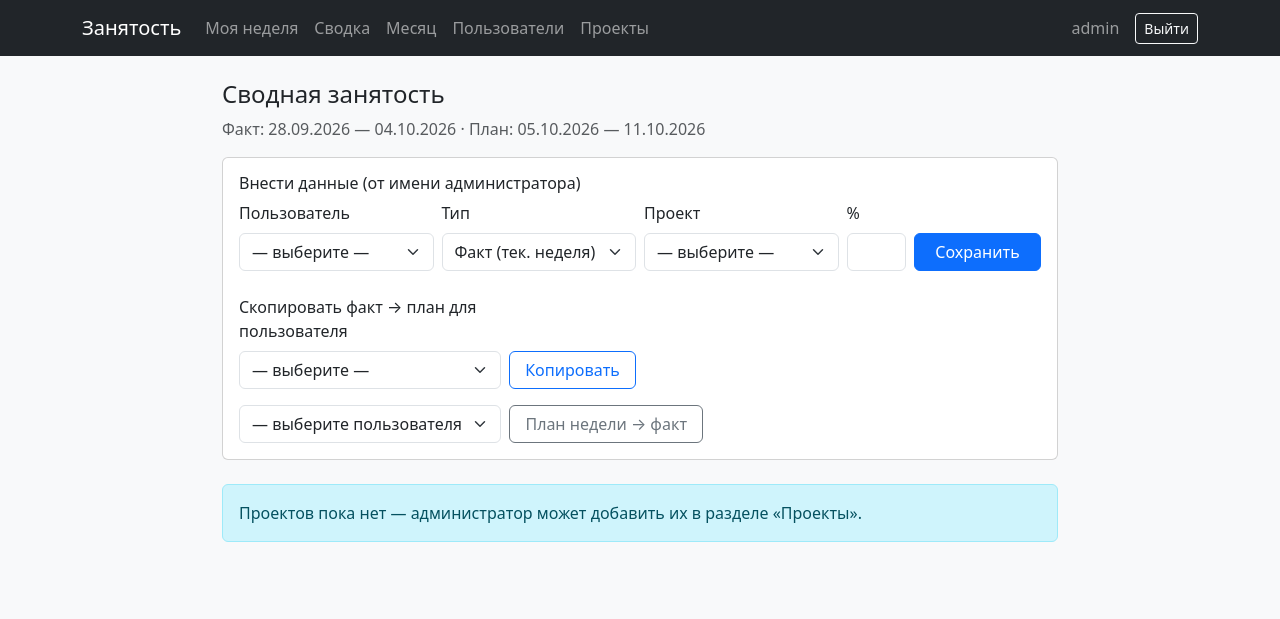
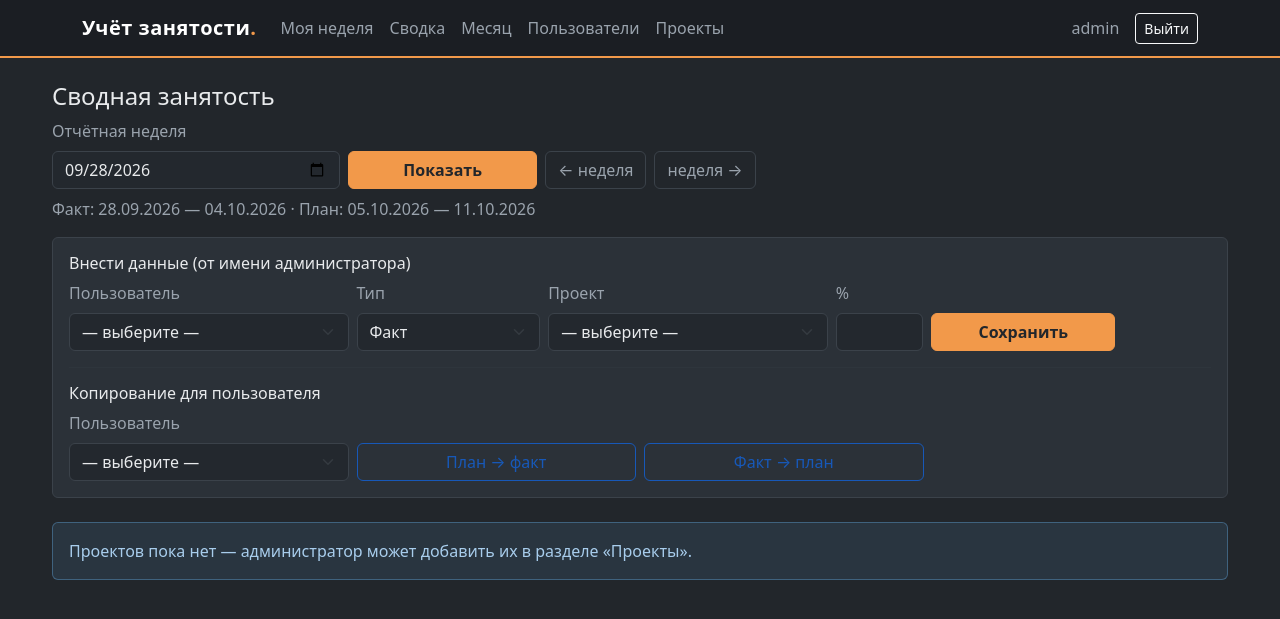
Before and after one commit to kaa-ghost/weekly-participation, a Flask app: page /summary in a window 1280 px wide. Shown: the top 619 px of the page. Run offline with Flask 3, Linux system fonts and the light colour scheme; a user stored in the database is signed in; data comes from the database, SQL or seed files in the repository; data that the repository does not hold is empty.

Commit message:
Add files via upload

```diff
--- a/app.py
+++ b/app.py
@@ -57,6 +57,17 @@ def planned_week():
     return current_week_start() + timedelta(days=7)
 
 
+def selected_week():
+    """Неделя, выбранная пользователем (?week=YYYY-MM-DD — любая дата недели).
+    По умолчанию — текущая отчётная неделя."""
+    raw = request.values.get('week', '')
+    try:
+        d = date.fromisoformat(raw)
+        return d - timedelta(days=d.weekday())
+    except ValueError:
+        return current_week_start()
+
+
 # ---------- Аутентификация ----------
 
 @app.route('/register', methods=['GET', 'POST'])
@@ -113,8 +124,8 @@ def logout():
 @app.route('/')
 @login_required
 def dashboard():
-    fact_week = current_week_start()
-    plan_week = planned_week()
+    fact_week = selected_week()
+    plan_week = fact_week + timedelta(days=7)
     fact_entries = (Participation.query
                     .filter_by(user_id=current_user.id, week_start=fact_week,
                                kind='fact')
@@ -133,12 +144,15 @@ def dashboard():
         plan_remaining=sum(e.percent for e in plan_entries),
         fact_week=fact_week, plan_week=plan_week,
         fact_week_end=fact_week + timedelta(days=6),
-        plan_week_end=plan_week + timedelta(days=6))
+        plan_week_end=plan_week + timedelta(days=6),
+        week=fact_week.isoformat(),
+        prev_week=(fact_week - timedelta(days=7)).isoformat(),
+        next_week=(fact_week + timedelta(days=7)).isoformat())
 
 
-def _save_entry(user_id, project_id, percent, kind):
+def _save_entry(user_id, project_id, percent, kind, fact_week):
     """Общая валидация и upsert записи. Возвращает (ok, message, category)."""
-    week = current_week_start() if kind == 'fact' else planned_week()
+    week = fact_week if kind == 'fact' else fact_week + timedelta(days=7)
     project = db.session.get(Project, project_id) if project_id else None
     if project is None or not project.active:
         return False, 'Проект не найден.', 'danger'
@@ -166,47 +180,50 @@ def _save_entry(user_id, project_id, percent, kind):
 @app.route('/fact/copy', methods=['POST'])
 @login_required
 def copy_fact():
-    """Копирование плана текущей недели в её факт (для себя)."""
-    count, skipped = _copy_plan_to_fact(current_user.id)
+    """Копирование плана выбранной недели в её факт (для себя)."""
+    week = selected_week()
+    count, skipped = _copy_plan_to_fact(current_user.id, week)
     msg = f'Скопировано из плана в факт: {count}.'
     if skipped:
         msg += f' Пропущено: {skipped} (уже есть или превысило бы 100%).'
     flash(msg, 'info')
-    return redirect(url_for('dashboard'))
+    return redirect(url_for('dashboard', week=week.isoformat()))
 
 
 @app.route('/entries', methods=['POST'])
 @login_required
 def add_entry():
+    week = selected_week()
     ok, msg, cat = _save_entry(current_user.id,
                                request.form.get('project_id', type=int),
-                               request.form.get('percent', type=int), 'fact')
+                               request.form.get('percent', type=int), 'fact', week)
     flash(msg, cat)
-    return redirect(url_for('dashboard'))
+    return redirect(url_for('dashboard', week=week.isoformat()))
 
 
 @app.route('/plan', methods=['POST'])
 @login_required
 def add_plan():
+    week = selected_week()
     ok, msg, cat = _save_entry(current_user.id,
                                request.form.get('project_id', type=int),
-                               request.form.get('percent', type=int), 'plan')
+                               request.form.get('percent', type=int), 'plan', week)
     flash(msg, cat)
-    return redirect(url_for('dashboard'))
+    return redirect(url_for('dashboard', week=week.isoformat()))
 
 
 @app.route('/plan/copy', methods=['POST'])
 @login_required
 def copy_plan():
-    """Копирование факта отчётной недели в план следующей (для себя)."""
-    count = _copy_fact_to_plan(current_user.id)
+    """Копирование факта выбранной недели в план следующей (для себя)."""
+    week = selected_week()
+    count = _copy_fact_to_plan(current_user.id, week)
     flash(f'Скопировано записей: {count}. Уже существующие не тронуты.', 'info')
-    return redirect(url_for('dashboard'))
+    return redirect(url_for('dashboard', week=week.isoformat()))
 
 
-def _copy_fact_to_plan(user_id):
-    fact_week = current_week_start()
-    plan_week = planned_week()
+def _copy_fact_to_plan(user_id, fact_week):
+    plan_week = fact_week + timedelta(days=7)
     facts = Participation.query.filter_by(user_id=user_id, week_start=fact_week,
                                           kind='fact').all()
     count = 0
@@ -223,13 +240,12 @@ def _copy_fact_to_plan(user_id):
     return count
 
 
-def _copy_plan_to_fact(user_id):
+def _copy_plan_to_fact(user_id, week):
     """Копирование плана текущей (отчётной) недели в её факт.
 
-    План текущей недели заполнялся ранее (когда она была «следующей»),
-    поэтому ищем записи kind='plan' с week_start = текущий понедельник.
+    План недели заполнялся ранее (когда она была «следующей»),
+    поэтому ищем записи kind='plan' с week_start = понедельник выбранной недели.
     """
-    week = current_week_start()
     plans = Participation.query.filter_by(user_id=user_id, week_start=week,
                                           kind='plan').all()
     count, skipped = 0, 0
@@ -262,7 +278,7 @@ def delete_entry(entry_id):
     db.session.delete(entry)
     db.session.commit()
     flash('Запись удалена.', 'info')
-    return redirect(url_for('dashboard'))
+    return redirect(url_for('dashboard', week=request.form.get('week', '')))
 
 
 # ---------- Сводная информация ----------
@@ -270,8 +286,8 @@ def delete_entry(entry_id):
 @app.route('/summary')
 @login_required
 def summary():
-    fact_week = current_week_start()
-    plan_week = planned_week()
+    fact_week = selected_week()
+    plan_week = fact_week + timedelta(days=7)
     entries = Participation.query.filter(
         Participation.week_start.in_([fact_week, plan_week])).all()
     matrix = {}
@@ -295,7 +311,10 @@ def summary():
                            plan_totals=plan_totals, fact_week=fact_week,
                            fact_week_end=fact_week + timedelta(days=6),
                            plan_week=plan_week,
-                           plan_week_end=plan_week + timedelta(days=6))
+                           plan_week_end=plan_week + timedelta(days=6),
+                           week=fact_week.isoformat(),
+                           prev_week=(fact_week - timedelta(days=7)).isoformat(),
+                           next_week=(fact_week + timedelta(days=7)).isoformat())
 
 
 @app.route('/admin/fact/copy', methods=['POST'])
@@ -303,15 +322,16 @@ def summary():
 def admin_copy_fact():
     """Админ копирует план текущей недели в её факт за выбранного пользователя."""
     user = db.session.get(User, request.form.get('user_id', type=int) or 0)
+    week = selected_week()
     if user is None:
         flash('Пользователь не найден.', 'danger')
     else:
-        count, skipped = _copy_plan_to_fact(user.id)
+        count, skipped = _copy_plan_to_fact(user.id, week)
         msg = f'{user.username}: скопировано из плана в факт — {count}.'
         if skipped:
             msg += f' Пропущено: {skipped}.'
         flash(msg, 'info')
-    return redirect(url_for('summary'))
+    return redirect(url_for('summary', week=week.isoformat()))
 
 
 @app.route('/admin/entries', methods=['POST'])
@@ -322,27 +342,29 @@ def admin_add_entry():
     if kind not in KIND_LABELS:
         kind = 'fact'
     user = db.session.get(User, request.form.get('user_id', type=int) or 0)
+    week = selected_week()
     if user is None:
         flash('Пользователь не найден.', 'danger')
     else:
         ok, msg, cat = _save_entry(user.id,
                                    request.form.get('project_id', type=int),
-                                   request.form.get('percent', type=int), kind)
+                                   request.form.get('percent', type=int), kind, week)
         flash(f'{user.username}: {msg}', cat)
-    return redirect(url_for('summary'))
+    return redirect(url_for('summary', week=week.isoformat()))
 
 
 @app.route('/admin/plan/copy', methods=['POST'])
 @admin_required
 def admin_copy_plan():
-    """Админ копирует факт отчётной недели в план следующей за выбранного пользователя."""
+    """Админ копирует факт выбранной недели в план следующей за выбранного пользователя."""
     user = db.session.get(User, request.form.get('user_id', type=int) or 0)
+    week = selected_week()
     if user is None:
         flash('Пользователь не найден.', 'danger')
     else:
-        count = _copy_fact_to_plan(user.id)
+        count = _copy_fact_to_plan(user.id, week)
         flash(f'{user.username}: скопировано записей — {count}.', 'info')
-    return redirect(url_for('summary'))
+    return redirect(url_for('summary', week=week.isoformat()))
 
 
 @app.route('/admin/entries/<int:entry_id>/delete', methods=['POST'])
@@ -352,7 +374,7 @@ def admin_delete_entry(entry_id):
     db.session.delete(entry)
     db.session.commit()
     flash('Запись удалена.', 'info')
-    return redirect(url_for('summary'))
+    return redirect(url_for('summary', week=request.form.get('week', '')))
 
 
 # ---------- Помесячный факт ----------
--- /dev/null
+++ b/static/style.css
@@ -0,0 +1,108 @@
+:root {
+  --bg: #22262b;
+  --surface: #2b3138;
+  --border: #3b424a;
+  --text: #e8eaec;
+  --muted: #9aa3ad;
+  --accent: #f2994a;
+  --accent-hover: #f5ad6b;
+}
+
+body { background: var(--bg); color: var(--text); }
+
+.navbar {
+  background: #1b1e23;
+  border-bottom: 2px solid var(--accent);
+}
+.navbar-brand { color: #fff !important; font-weight: 700; letter-spacing: .5px; }
+.navbar-brand .dot { color: var(--accent); }
+.navbar .nav-link { color: var(--muted); }
+.navbar .nav-link:hover { color: var(--accent); }
+.navbar-text { color: var(--muted) !important; }
+
+a { color: var(--accent); }
+a:hover { color: var(--accent-hover); }
+
+.card {
+  background: var(--surface);
+  border: 1px solid var(--border);
+  color: var(--text);
+}
+.card-header {
+  background: rgba(0, 0, 0, .2);
+  border-bottom: 1px solid var(--border);
+  color: #fff;
+}
+
+.form-control, .form-select {
+  background-color: #23282e;
+  border: 1px solid var(--border);
+  color: var(--text);
+}
+.form-control:focus, .form-select:focus {
+  background-color: #23282e;
+  border-color: var(--accent);
+  color: var(--text);
+  box-shadow: 0 0 0 .2rem rgba(242, 153, 74, .25);
+}
+.form-control::placeholder { color: var(--muted); }
+.form-control:disabled { background: #1d2126; color: var(--muted); }
+.form-label { color: var(--muted); }
+
+.btn-primary {
+  background: var(--accent);
+  border-color: var(--accent);
+  color: #22262b;
+  font-weight: 600;
+}
+.btn-primary:hover, .btn-primary:focus {
+  background: var(--accent-hover);
+  border-color: var(--accent-hover);
+  color: #22262b;
+}
+.btn-outline-primary { color: var(--accent); border-color: var(--accent); }
+.btn-outline-primary:hover {
+  background: var(--accent); border-color: var(--accent); color: #22262b;
+}
+.btn-outline-secondary { color: var(--muted); border-color: var(--border); }
+.btn-outline-secondary:hover {
+  background: var(--border); border-color: var(--border); color: var(--text);
+}
+.btn-outline-light:hover { color: #22262b; }
+.btn-outline-danger { color: #e0604f; border-color: #e0604f; }
+.btn-outline-danger:hover { background: #e0604f; border-color: #e0604f; color: #fff; }
+
+.table { color: var(--text); border-color: var(--border); }
+.table thead th {
+  background: #262b31;
+  color: var(--muted);
+  border-color: var(--border);
+}
+.table td, .table th { border-color: var(--border); }
+.table-striped tbody tr:nth-of-type(odd) { background: rgba(255, 255, 255, .02); }
+.table tfoot td, .table tfoot th { border-color: var(--border); }
+.table-primary { --bs-table-bg: rgba(242, 153, 74, .14); }
+.table-secondary { --bs-table-bg: rgba(154, 163, 173, .12); }
+.table-success { --bs-table-bg: rgba(123, 196, 127, .12); }
+
+.text-muted { color: var(--muted) !important; }
+.text-primary { color: var(--accent) !important; }
+.text-success { color: #7bc47f !important; }
+.text-warning { color: #e5c07b !important; }
+
+.alert {
+  background: var(--surface);
+  border: 1px solid var(--border);
+  color: var(--text);
+}
+.alert-success { background: rgba(123, 196, 127, .12); border-color: rgba(123, 196, 127, .4); color: #9fd6a3; }
+.alert-danger  { background: rgba(224, 96, 79, .12);  border-color: rgba(224, 96, 79, .4);  color: #f0a49a; }
+.alert-warning { background: rgba(229, 192, 123, .12); border-color: rgba(229, 192, 123, .4); color: #ecd9ac; }
+.alert-info    { background: rgba(97, 165, 220, .12); border-color: rgba(97, 165, 220, .4); color: #a8cdec; }
+.alert .btn-close { filter: invert(1); opacity: .5; }
+
+.badge.bg-dark { background: var(--accent) !important; color: #22262b; }
+.badge.bg-success { background: #4a7d4e !important; }
+.badge.bg-secondary { background: #4a5157 !important; }
+
+.pagination-links .btn { border-radius: .375rem; }
--- a/templates/base.html
+++ b/templates/base.html
@@ -5,11 +5,12 @@
   <meta name="viewport" content="width=device-width, initial-scale=1">
   <title>{% block title %}Занятость по проектам{% endblock %}</title>
   <link href="https://cdn.jsdelivr.net/npm/bootstrap@5.3.3/dist/css/bootstrap.min.css" rel="stylesheet">
+  <link rel="stylesheet" href="{{ url_for('static', filename='style.css') }}">
 </head>
-<body class="bg-light">
-<nav class="navbar navbar-expand-lg navbar-dark bg-dark">
+<body>
+<nav class="navbar navbar-expand-lg navbar-dark">
   <div class="container">
-    <a class="navbar-brand" href="{{ url_for('dashboard') }}">Занятость</a>
+    <a class="navbar-brand" href="{{ url_for('dashboard') }}">Учёт занятости<span class="dot">.</span></a>
     {% if current_user.is_authenticated %}
     <div class="navbar-nav me-auto">
       <a class="nav-link" href="{{ url_for('dashboard') }}">Моя неделя</a>
@@ -25,7 +26,7 @@
     {% endif %}
   </div>
 </nav>
-<div class="container py-4" style="max-width: 860px;">
+<div class="container py-4" style="max-width: 1200px;">
   {% with messages = get_flashed_messages(with_categories=true) %}
     {% for category, message in messages %}
     <div class="alert alert-{{ category }} alert-dismissible fade show">
--- a/templates/summary.html
+++ b/templates/summary.html
@@ -2,6 +2,18 @@
 {% block title %}Сводка по неделе{% endblock %}
 {% block content %}
 <h4>Сводная занятость</h4>
+
+<form method="get" class="row g-2 align-items-end mb-2">
+  <div class="col-md-3">
+    <label class="form-label">Отчётная неделя</label>
+    <input type="date" name="week" value="{{ week }}" class="form-control">
+  </div>
+  <div class="col-md-2"><button class="btn btn-primary w-100">Показать</button></div>
+  <div class="col-md-4 d-flex gap-2">
+    <a class="btn btn-outline-secondary" href="{{ url_for('summary', week=prev_week) }}">← неделя</a>
+    <a class="btn btn-outline-secondary" href="{{ url_for('summary', week=next_week) }}">неделя →</a>
+  </div>
+</form>
 <p class="text-muted">Факт: {{ fact_week.strftime('%d.%m.%Y') }} — {{ fact_week_end.strftime('%d.%m.%Y') }}
   · План: {{ plan_week.strftime('%d.%m.%Y') }} — {{ plan_week_end.strftime('%d.%m.%Y') }}</p>
 
@@ -10,6 +22,7 @@
   <div class="card-body">
     <h6 class="card-title">Внести данные (от имени администратора)</h6>
     <form method="post" action="{{ url_for('admin_add_entry') }}" class="row g-2 align-items-end">
+      <input type="hidden" name="week" value="{{ week }}">
       <div class="col-md-3">
         <label class="form-label">Пользователь</label>
         <select name="user_id" class="form-select" required>
@@ -17,11 +30,11 @@
           {% for u in users %}<option value="{{ u.id }}">{{ u.username }}</option>{% endfor %}
         </select>
       </div>
-      <div class="col-md-3">
+      <div class="col-md-2">
         <label class="form-label">Тип</label>
         <select name="kind" class="form-select" required>
-          <option value="fact" selected>Факт (тек. неделя)</option>
-          <option value="plan">План (след. неделя)</option>
+          <option value="fact" selected>Факт</option>
+          <option value="plan">План</option>
         </select>
       </div>
       <div class="col-md-3">
@@ -39,31 +52,47 @@
         <button class="btn btn-primary w-100">Сохранить</button>
       </div>
     </form>
-    <form method="post" action="{{ url_for('admin_copy_plan') }}" class="row g-2 align-items-end mt-3">
-      <div class="col-md-4">
-        <label class="form-label">Скопировать факт → план для пользователя</label>
-        <select name="user_id" class="form-select" required>
-          <option value="" selected disabled>— выберите —</option>
-          {% for u in users %}<option value="{{ u.id }}">{{ u.username }}</option>{% endfor %}
-        </select>
-      </div>
-      <div class="col-md-2">
-        <button class="btn btn-outline-primary w-100">Копировать</button>
-      </div>
-    </form>
-    <form method="post" action="{{ url_for('admin_copy_fact') }}" class="row g-2 align-items-end mt-2">
-      <div class="col-md-4">
-        <select name="user_id" class="form-select" required>
-          <option value="" selected disabled>— выберите пользователя —</option>
+
+    <hr style="border-color: var(--border);">
+
+    <h6 class="card-title">Копирование для пользователя</h6>
+    <div class="row g-2 align-items-end">
+      <div class="col-md-3">
+        <label class="form-label">Пользователь</label>
+        <select id="copyUser" class="form-select">
+          <option value="" selected>— выберите —</option>
           {% for u in users %}<option value="{{ u.id }}">{{ u.username }}</option>{% endfor %}
         </select>
       </div>
       <div class="col-md-3">
-        <button class="btn btn-outline-secondary w-100">План недели → факт</button>
+        <form method="post" action="{{ url_for('admin_copy_fact') }}" id="formP2F">
+          <input type="hidden" name="week" value="{{ week }}">
+          <input type="hidden" name="user_id" id="p2fUser">
+          <button class="btn btn-outline-primary w-100" id="btnP2F" disabled
+                  title="Скопировать план выбранной недели в её факт">План → факт</button>
+        </form>
       </div>
-    </form>
+      <div class="col-md-3">
+        <form method="post" action="{{ url_for('admin_copy_plan') }}" id="formF2P">
+          <input type="hidden" name="week" value="{{ week }}">
+          <input type="hidden" name="user_id" id="f2pUser">
+          <button class="btn btn-outline-primary w-100" id="btnF2P" disabled
+                  title="Скопировать факт выбранной недели в план следующей">Факт → план</button>
+        </form>
+      </div>
+    </div>
   </div>
 </div>
+
+<script>
+document.getElementById('copyUser').addEventListener('change', function () {
+  const v = this.value;
+  document.getElementById('p2fUser').value = v;
+  document.getElementById('f2pUser').value = v;
+  document.getElementById('btnP2F').disabled = !v;
+  document.getElementById('btnF2P').disabled = !v;
+});
+</script>
 {% endif %}
 
 {% if not projects %}
@@ -71,7 +100,7 @@
 {% else %}
 <div class="table-responsive">
 <table class="table table-bordered table-sm align-middle text-center">
-  <thead class="table-light">
+  <thead>
     <tr>
       <th class="text-start" rowspan="2">Пользователь</th>
       {% for p in projects %}
@@ -82,7 +111,7 @@
     <tr>
       {% for p in projects %}
       <th class="text-primary border-start">План</th>
-      <th class="text-secondary">Факт</th>
+      <th class="text-success">Факт</th>
       {% endfor %}
     </tr>
   </thead>
@@ -100,6 +129,7 @@
               {% if current_user.is_admin %}
               <form method="post" action="{{ url_for('admin_delete_entry', entry_id=e.id) }}"
                     onsubmit="return confirm('Удалить план {{ u.username }} / {{ p.name }}?')">
+                <input type="hidden" name="week" value="{{ week }}">
                 <button class="btn btn-outline-danger btn-sm py-0 px-1" title="Удалить">×</button>
               </form>
               {% endif %}
@@ -114,6 +144,7 @@
               {% if current_user.is_admin %}
               <form method="post" action="{{ url_for('admin_delete_entry', entry_id=e.id) }}"
                     onsubmit="return confirm('Удалить факт {{ u.username }} / {{ p.name }}?')">
+                <input type="hidden" name="week" value="{{ week }}">
                 <button class="btn btn-outline-danger btn-sm py-0 px-1" title="Удалить">×</button>
               </form>
               {% endif %}
```
Also changed, not shown: templates/dashboard.html (+47 -23 lines).
